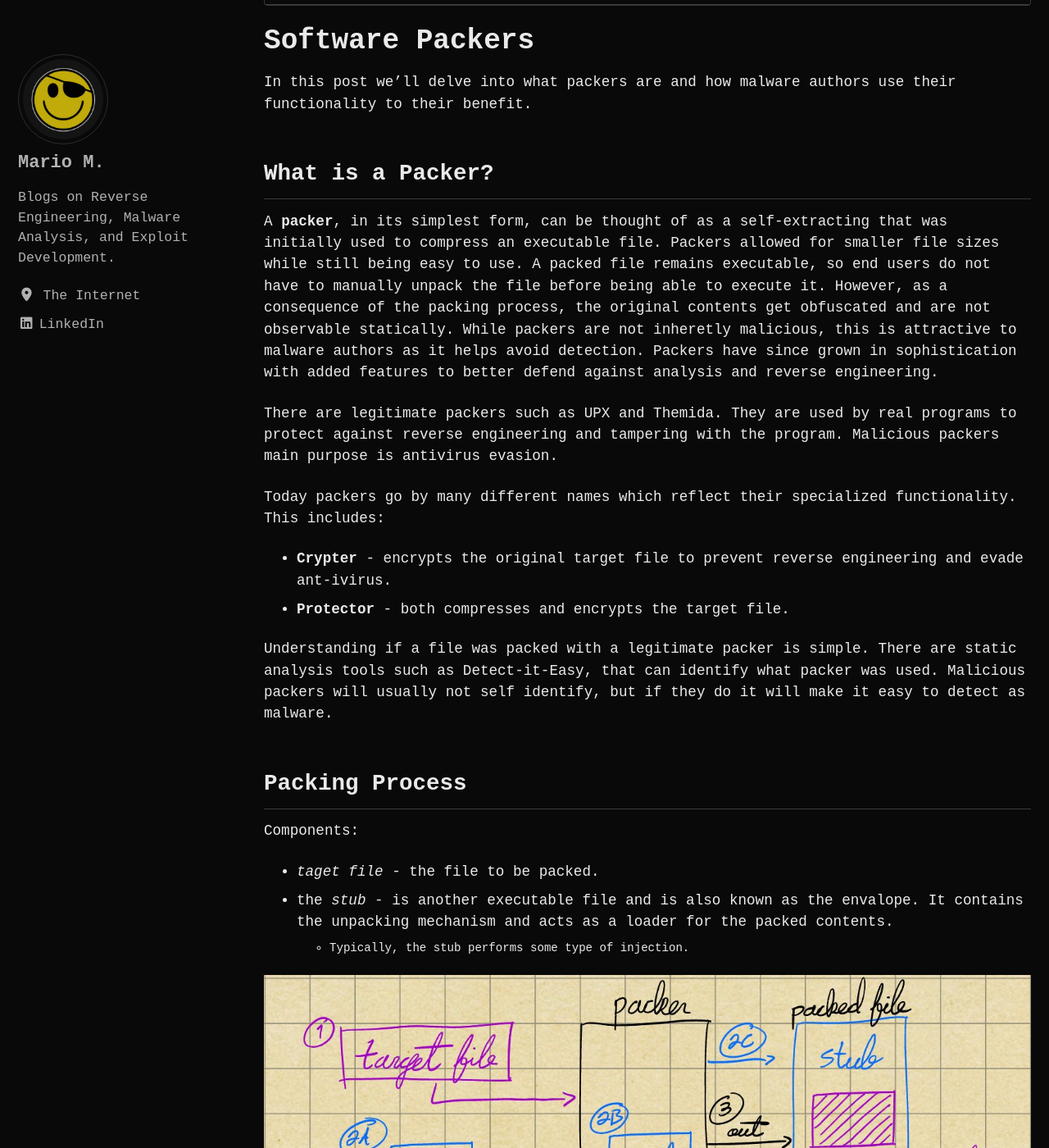
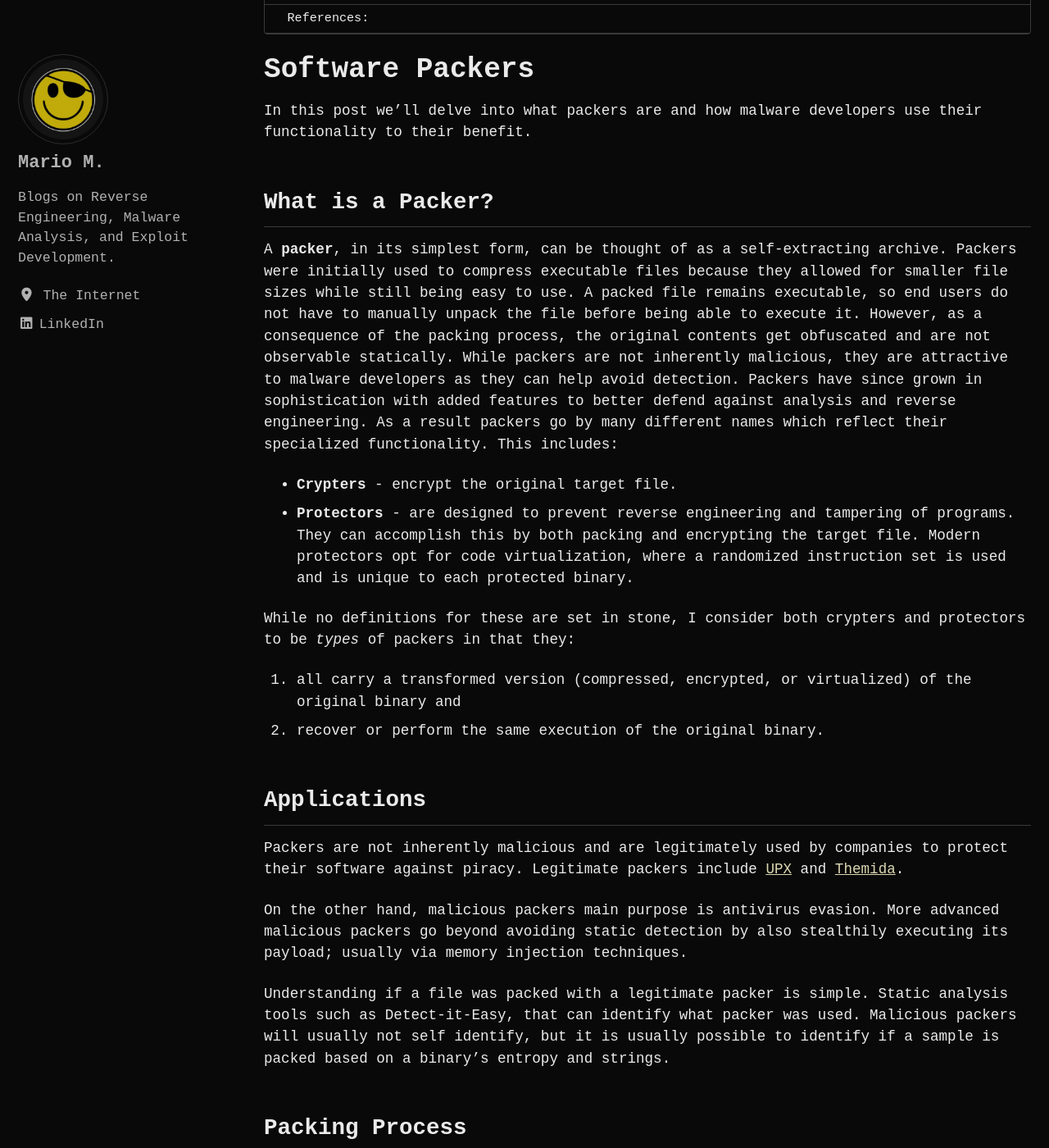
Before and after one commit to mariom3/mariom3.github.io, a Jekyll site: the page built from _posts/2023-05-14-packer-functionality.markdown, in a window 1280 px wide and 1400 px high, scrolled down 515 px. Shown: the whole window at 82% size. Built offline with Jekyll 4.4.1, drawn with Linux system fonts in a browser that asks for light colours; cached includes are drawn as plain includes; some of the changed text lies outside the part shown.

Commit message:
Adding content to first post

```diff
--- a/_posts/2023-05-14-packer-functionality.markdown
+++ b/_posts/2023-05-14-packer-functionality.markdown
@@ -9,57 +9,44 @@
 ---
 
 # Software Packers
-In this post we'll delve into what packers are and how malware authors use their functionality to their benefit.
+In this post we'll delve into what packers are and how malware developers use their functionality to their benefit.
 
 ## What is a Packer?
-A **packer**, in its simplest form, can be thought of as a self-extracting that was initially used to compress an executable file. Packers allowed for smaller file sizes while still being easy to use. A packed file remains executable, so end users do not have to manually unpack the file before being able to execute it. However, as a consequence of the packing process, the original contents get obfuscated and are not observable statically. While packers are not inheretly malicious, this is attractive to malware authors as it helps avoid detection. Packers have since grown in sophistication with added features to better defend against analysis and reverse engineering.
+A **packer**, in its simplest form, can be thought of as a self-extracting archive. Packers were initially used to compress executable files because they allowed for smaller file sizes while still being easy to use. A packed file remains executable, so end users do not have to manually unpack the file before being able to execute it. However, as a consequence of the packing process, the original contents get obfuscated and are not observable statically. While packers are not inherently malicious, they are attractive to malware developers as they can help avoid detection. Packers have since grown in sophistication with added features to better defend against analysis and reverse engineering. As a result packers go by many different names which reflect their specialized functionality. This includes:
+- **Crypters** - encrypt the original target file.
+- **Protectors** - are designed to prevent reverse engineering and tampering of programs. They can accomplish this by both packing and encrypting the target file. Modern protectors opt for code virtualization, where a randomized instruction set is used and is unique to each protected binary.
 
-There are legitimate packers such as UPX and Themida. They are used by real programs to protect against reverse engineering and tampering with the program.
-Malicious packers main purpose is antivirus evasion.
+While no definitions for these are set in stone, I consider both crypters and protectors to be *types* of packers in that they:
+1. all carry a transformed version (compressed, encrypted, or virtualized) of the original binary and
+2. recover or perform the same execution of the original binary.
 
-Today packers go by many different names which reflect their specialized functionality. This includes:
-- **Crypter** - encrypts the original target file to prevent reverse engineering and evade ant-ivirus.
-- **Protector** - both compresses and encrypts the target file.
+## Applications
+Packers are not inherently malicious and are legitimately used by companies to protect their software against piracy. Legitimate packers include [UPX](https://upx.github.io/) and [Themida](https://www.oreans.com/Themida.php).
 
-Understanding if a file was packed with a legitimate packer is simple. There are static analysis tools such as Detect-it-Easy, that can identify what packer was used. Malicious packers will usually not self identify, but if they do it will make it easy to detect as malware.
+On the other hand, malicious packers main purpose is antivirus evasion. More advanced malicious packers go beyond avoiding static detection by also stealthily executing its payload; usually via memory injection techniques.
+
+Understanding if a file was packed with a legitimate packer is simple. Static analysis tools such as Detect-it-Easy, that can identify what packer was used. Malicious packers will usually not self identify, but it is usually possible to identify if a sample is packed based on a binary's entropy and strings.
 
 ## Packing Process
-Components:
-- *taget file* - the file to be packed.
-- the *stub* - is another executable file and is also known as the envalope. It contains the unpacking mechanism and acts as a loader for the packed contents.
-	- Typically, the stub performs some type of injection.
+At a high level, the traditional process of packing a given binary is pretty straightforward. Given a binary, a packer will encrypt and/or compress the contents of the target file. The packer then generates a *stub*, which is another executable file that contains the unpacking routine and acts as a loader for the packed contents. The resulting packed file points to the stub (a.k.a. envelope) as the entry point and also contains packed data as shown below:
 
-![Packing Process](/assets/images/packing_process.jpeg)
-
-1\. Provide the target file to the packer.
-
-2\. The stub is either:
-- provided to the packer.
-- part of the packer.
-- generated by the packer.
-
-3\. The resulting compressed and/or encrypted target file is stored. output from the packer is the packed file.
+![Packing Process](/assets/images/packing_process.png)
 
 ### Execution Process for a Packed File
 
 1\. Depending how the file was packed, the stub will:
-- decompress the compressed portion, originally, this was the target file. This is now a poriton of the packed file being executed.
+- decompress the packed payload, which originally was the target file.
 - and/or decrypt the encrypted data within itself
 
-2\. Run the target file in memory. There are two main ways this is done:
+2\. Now that the original binary has been recovered it can be executed in memory. There are two main ways to do this:
 
-2.1 Run the target file in the current process of the packed file.
+2.1 Run the target file in the memoryspace of the current process. This is the approach taken by most legitimate processes.
 - This is usually done by reserving a section that has enough empty space in memory to place the decrypted/decompressed portion into it. This kinds of sections have a raw size of 0, but have a big virtual size.
-- Most legit processes also do this.
 
-2.2	Run the target file in an other process.
-
-2.2.1 Create a child process of itself.
-
-2.2.2 Inject the decrypted/decompressed portion into this new child process.
+2.2	Inject and execute the original binary in another process's memory space. API such as `VirtualAlloc` and `WriteProcessMemory` can be used to inject the original binary into a remote process's memory space and `CreateRemoteThread` can be used to trigger execution.
 
 **How does the Stub know where the encrypted/compressed content is located?**
-A common way this is done is by utilizing start and end markers. If the content is encrypted there will be a key or a key generation fucntion inside the stub as well. The decryption key or key generation function may be useful in writing static unpackers. ([Guide](https://www.gdatasoftware.com/blog/2019/01/31413-unpack-lpdinch-malware)) Other common placement of contents in the sub:
+A common way this is done is by utilizing start and end markers. If the content is encrypted there will be a key or a key generation function inside the stub as well. The decryption key or key generation function may be useful in writing static unpackers. ([Guide](https://www.gdatasoftware.com/blog/2019/01/31413-unpack-lpdinch-malware)) Other common placement of contents in the sub:
 - end of the file (overlay) - or a fixed offset from the end.
 - last section - this is useful as the size of this section can be easily expanded without it affecting other sections
 - PE Resources
```
Also changed, not shown: other parts of _posts/2023-05-14-packer-functionality.markdown (+2 -2 lines), assets/images/packing_process.jpeg (deleted), assets/images/packing_process.png (added).
